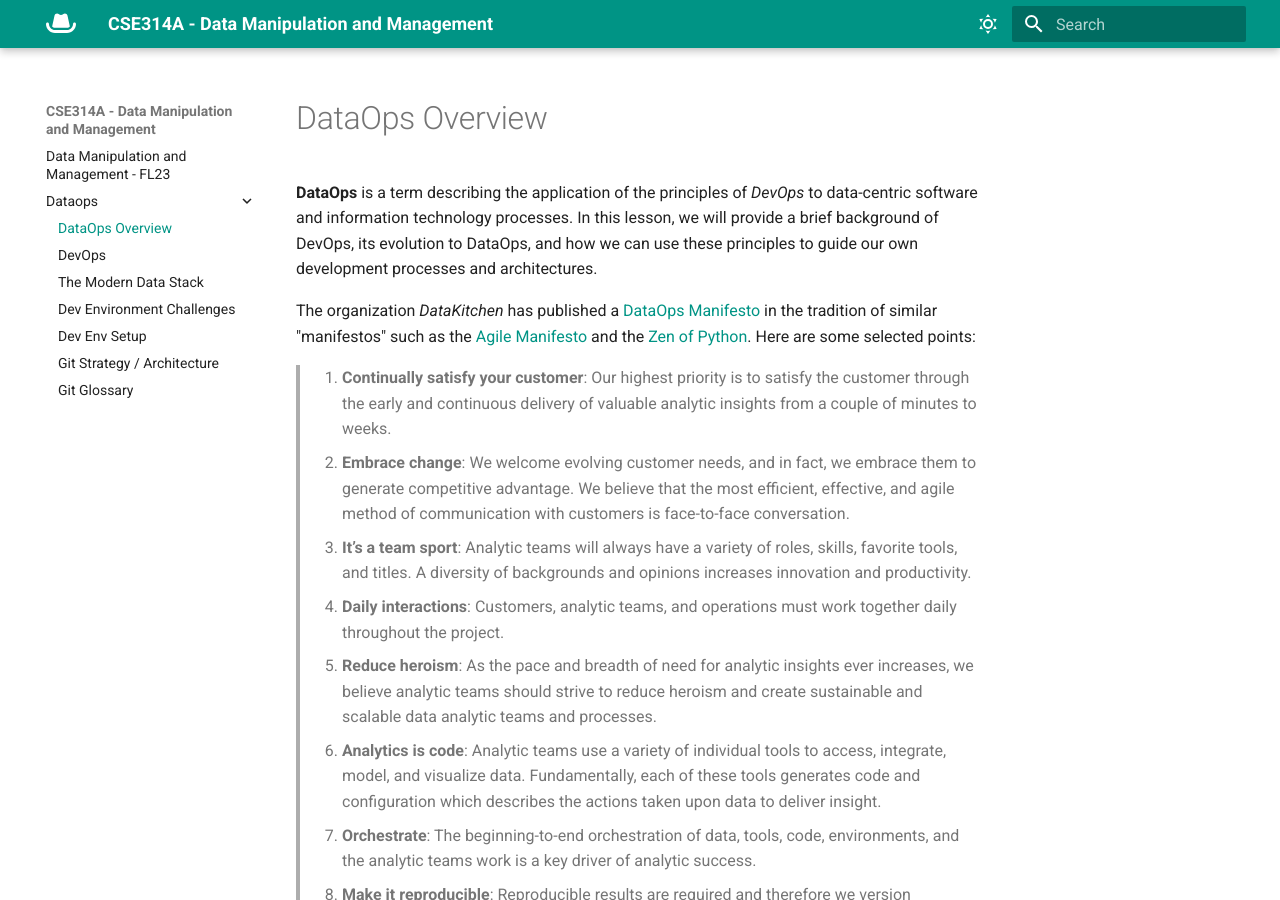
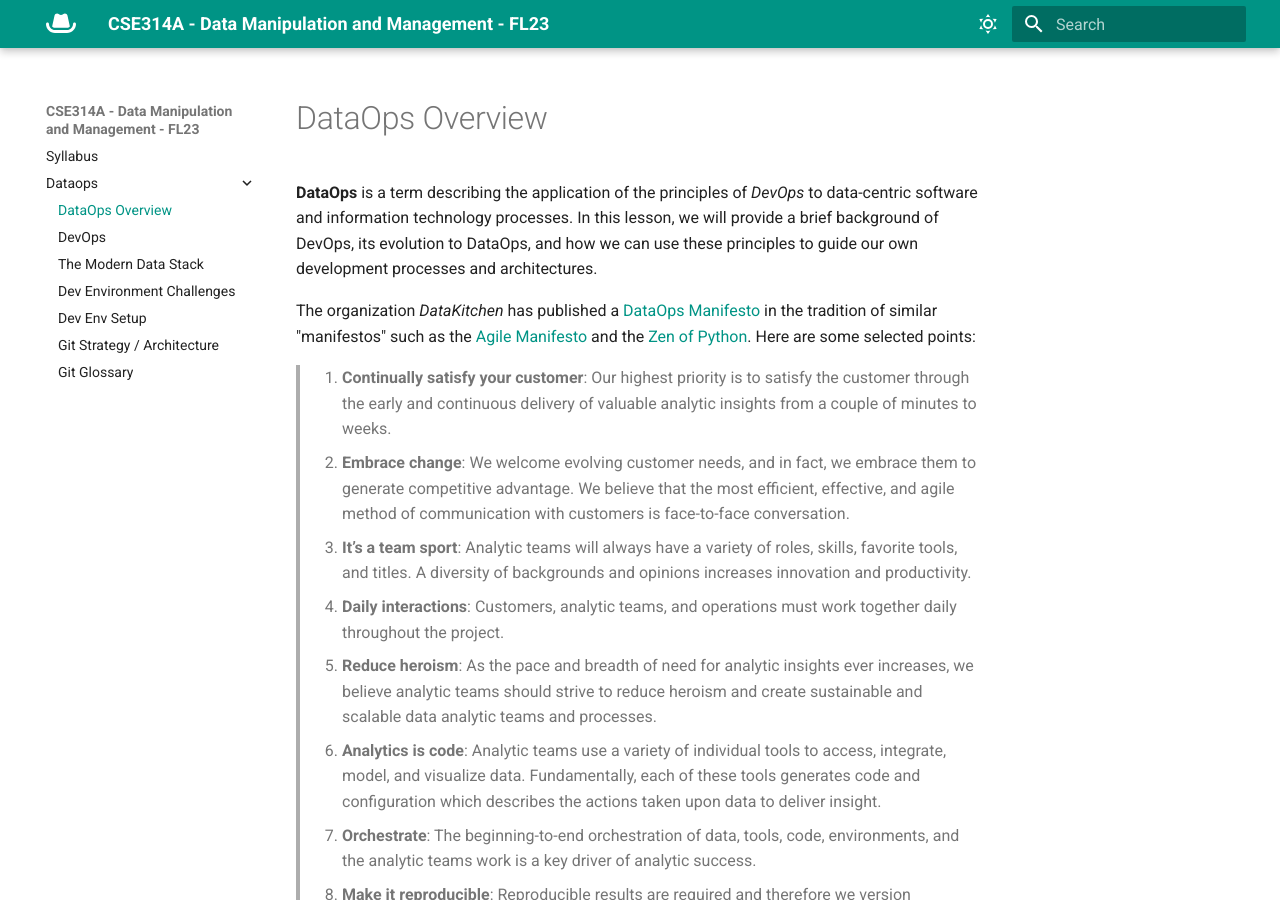
Before and after one commit to wustl-data/rooster-cogburn, an MkDocs documentation site: the page built from docs/dataops/index.md, in a window 1280 px wide and 900 px high. Built offline with MkDocs 1.6.1 and Material for MkDocs 9.7.7, drawn with Linux system fonts in a browser that asks for light colours.

Commit message:
docs: name syllabus page

```diff
--- a/docs/index.md
+++ b/docs/index.md
@@ -1,4 +1,4 @@
-# Data Manipulation and Management - FL23
+# Syllabus
 
 Jubel 120
 
--- a/mkdocs.yml
+++ b/mkdocs.yml
@@ -1,4 +1,4 @@
-site_name: CSE314A - Data Manipulation and Management
+site_name: CSE314A - Data Manipulation and Management - FL23
 theme:
   name: material
   icon:
```
